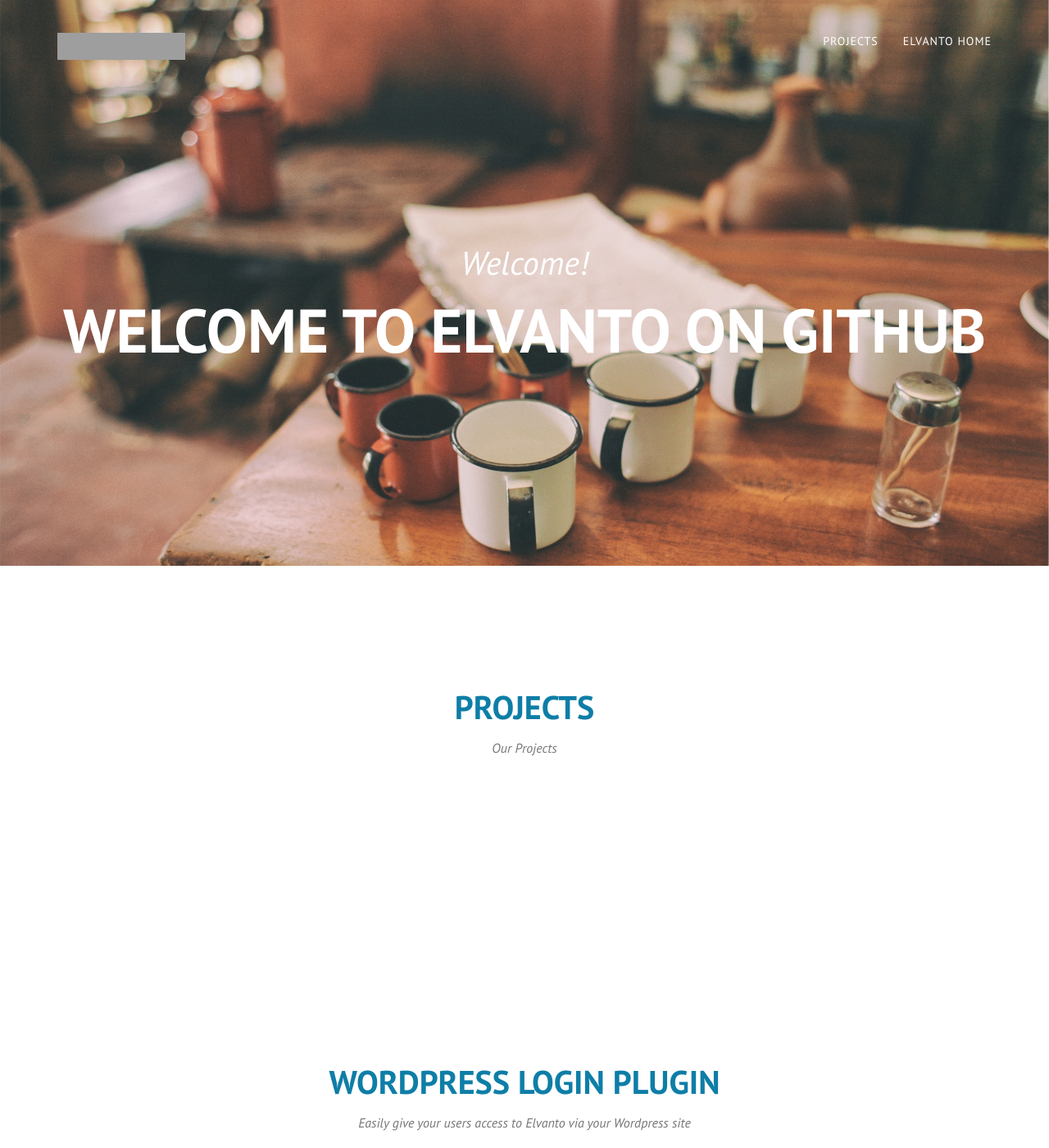
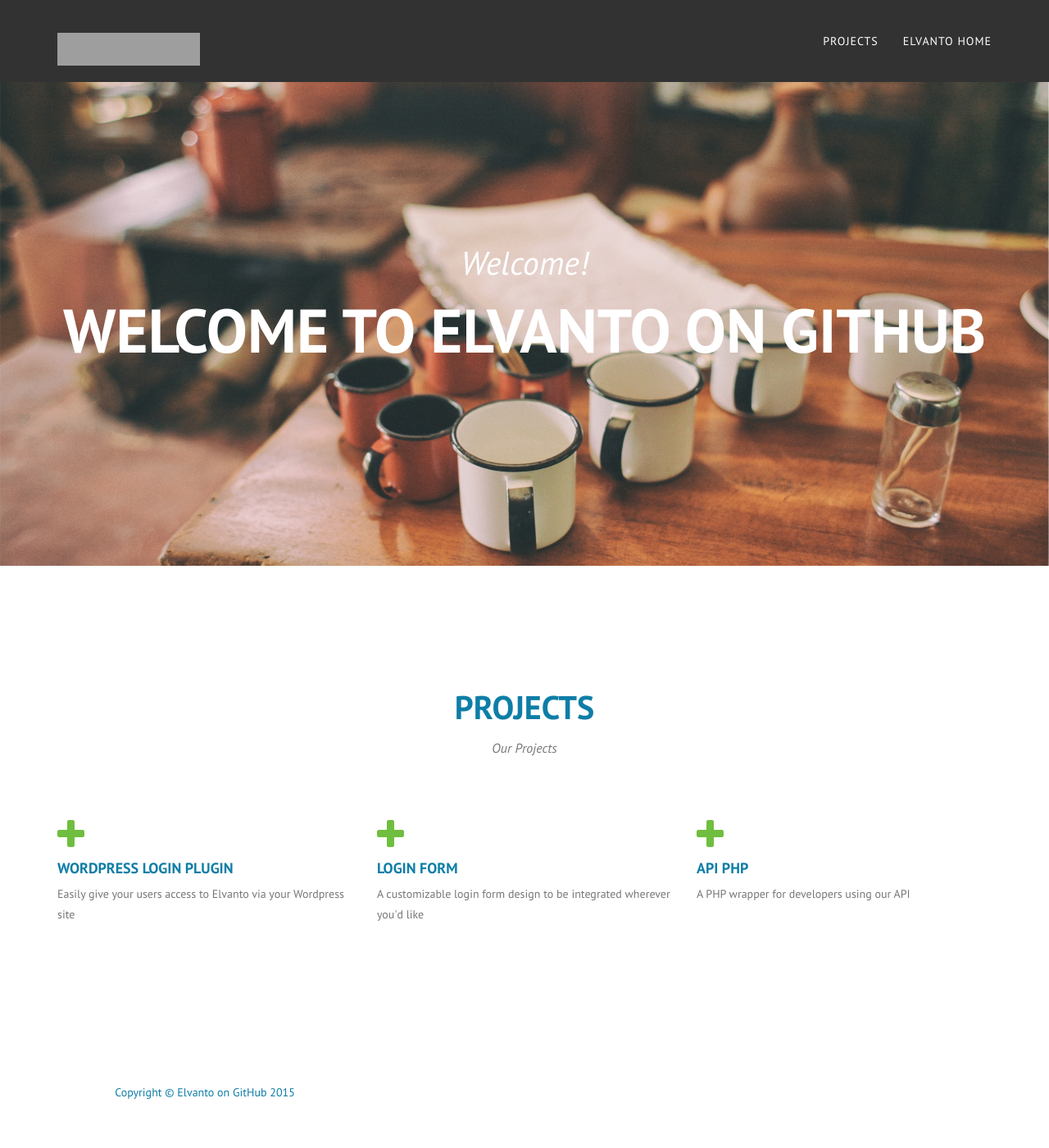
Before and after one commit to elvanto/elvanto.github.io, a Jekyll site: the page built from index.html, in a window 1280 px wide and 1400 px high. Shown: the whole window at 82% size. Built offline with Jekyll 4.4.1, drawn with Linux system fonts in a browser that asks for light colours; nearby versions of some CDN libraries; some of the changed text lies outside the part shown; grey boxes are pictures that could not be loaded.

Commit message:
More Tweaks

```diff
--- a/_includes/nav.html
+++ b/_includes/nav.html
@@ -8,7 +8,7 @@
         <span class="icon-bar"></span>
       </button>
 
-			<a href="#page-top" title="{{site.title}}" class="navbar-brand page-scroll"><img src="https://d5w68ic4qi8w5.cloudfront.net/assets/logo.png" height="33" width="156"></a>
+			<a href="#page-top" title="{{site.title}}" class="navbar-brand page-scroll"><img src="https://d5w68ic4qi8w5.cloudfront.net/assets/logo.png" height="40" width="174"></a>
 
     </div>
 
--- a/_includes/projects.html
+++ b/_includes/projects.html
@@ -6,38 +6,49 @@
         <h3 class="section-subheading text-muted">Our Projects</h3>
       </div>
     </div>
-  </div>
-</section>
-
-<section id="wordpress">
-  <div class="container">
     <div class="row">
-      <div class="col-lg-12 text-center">
-        <h2 class="section-heading">Wordpress Login Plugin</h2>
-        <h3 class="section-subheading text-muted">Easily give your users access to Elvanto via your Wordpress site</h3>
+      <div class="col-md-4 col-sm-6 portfolio-item">
+        <a href="https://github.com/elvanto/login-wordpress" class="portfolio-link" target="_blank">
+				<div class="portfolio-hover">
+					<div class="portfolio-hover-content">
+						<i class="fa fa-plus fa-3x"></i>
+					</div>
+				</div>
+				<!--<img src="img/portfolio/{{ post.thumbnail }}" class="img-responsive" alt="">-->
+				</a>
+				<div class="portfolio-caption">
+					<h4>Wordpress Login Plugin</h4>
+				<p class="text-muted">Easily give your users access to Elvanto via your Wordpress site</p>
+				</div>
+      </div>
+      <div class="col-md-4 col-sm-6 portfolio-item">
+        <a href="https://github.com/elvanto/login-form" class="portfolio-link" target="_blank">
+				<div class="portfolio-hover">
+					<div class="portfolio-hover-content">
+						<i class="fa fa-plus fa-3x"></i>
+					</div>
+				</div>
+				<!--<img src="img/portfolio/{{ post.thumbnail }}" class="img-responsive" alt="">-->
+				</a>
+				<div class="portfolio-caption">
+					<h4>Login Form</h4>
+				<p class="text-muted">A customizable login form design to be integrated wherever you'd like</p>
+				</div>
+      </div>
+      <div class="col-md-4 col-sm-6 portfolio-item">
+        <a href="https://github.com/elvanto/api-php" class="portfolio-link" target="_blank">
+				<div class="portfolio-hover">
+					<div class="portfolio-hover-content">
+						<i class="fa fa-plus fa-3x"></i>
+					</div>
+				</div>
+				<!--<img src="img/portfolio/{{ post.thumbnail }}" class="img-responsive" alt="">-->
+				</a>
+				<div class="portfolio-caption">
+					<h4>API PHP</h4>
+				<p class="text-muted">A PHP wrapper for developers using our API</p>
+				</div>
       </div>
     </div>
   </div>
 </section>
-
-<section id="login">
-  <div class="container">
-    <div class="row">
-      <div class="col-lg-12 text-center">
-        <h2 class="section-heading">Login Form</h2>
-        <h3 class="section-subheading text-muted">A customizable login form design to be integrated wherever you'd like</h3>
-      </div>
-    </div>
-  </div>
-</section>
-
-<section id="api-php">
-  <div class="container">
-    <div class="row">
-      <div class="col-lg-12 text-center">
-        <h2 class="section-heading">API PHP</h2>
-        <h3 class="section-subheading text-muted">A PHP wrapper for developers</h3>
-      </div>
-    </div>
-  </div>
-</section>
--- a/style.css
+++ b/style.css
@@ -66,7 +66,7 @@
 }
 
 .bg-darkest-gray {
-    background-color: #222;
+    background-color: #323232;
 }
 
 .btn-primary {
@@ -172,7 +172,7 @@
 
 .navbar-default {
     border-color: transparent;
-    background-color: #222;
+    background-color: #323232;
 }
 
 .navbar-default .navbar-brand {
@@ -235,7 +235,7 @@
     .navbar-default {
         padding: 25px 0;
         border: 0;
-        background-color: transparent;
+        background-color: #323232;
         -webkit-transition: padding .3s;
         -moz-transition: padding .3s;
         transition: padding .3s;
@@ -254,7 +254,7 @@
 
     .navbar-default.navbar-shrink {
         padding: 10px 0;
-        background-color: #222;
+        background-color: #323232;
     }
 
     .navbar-default.navbar-shrink .navbar-brand {
@@ -654,7 +654,7 @@
 }
 
 section#contact {
-    background-color: #222;
+    background-color: #323232;
     background-image: url(../img/map-image.png);
     background-position: center;
     background-repeat: no-repeat;
@@ -751,7 +751,7 @@
     line-height: 40px;
     outline: 0;
     color: #fff;
-    background-color: #222;
+    background-color: #323232;
     -webkit-transition: all .3s;
     -moz-transition: all .3s;
     transition: all .3s;
@@ -825,7 +825,7 @@
     width: 1px;
     height: 75px;
     margin-left: 35px;
-    background-color: #222;
+    background-color: #323232;
     -webkit-transform: rotate(45deg);
     -ms-transform: rotate(45deg);
     transform: rotate(45deg);
@@ -835,7 +835,7 @@
     z-index: 1052;
     width: 1px;
     height: 75px;
-    background-color: #222;
+    background-color: #323232;
     -webkit-transform: rotate(90deg);
     -ms-transform: rotate(90deg);
     transform: rotate(90deg);
```
